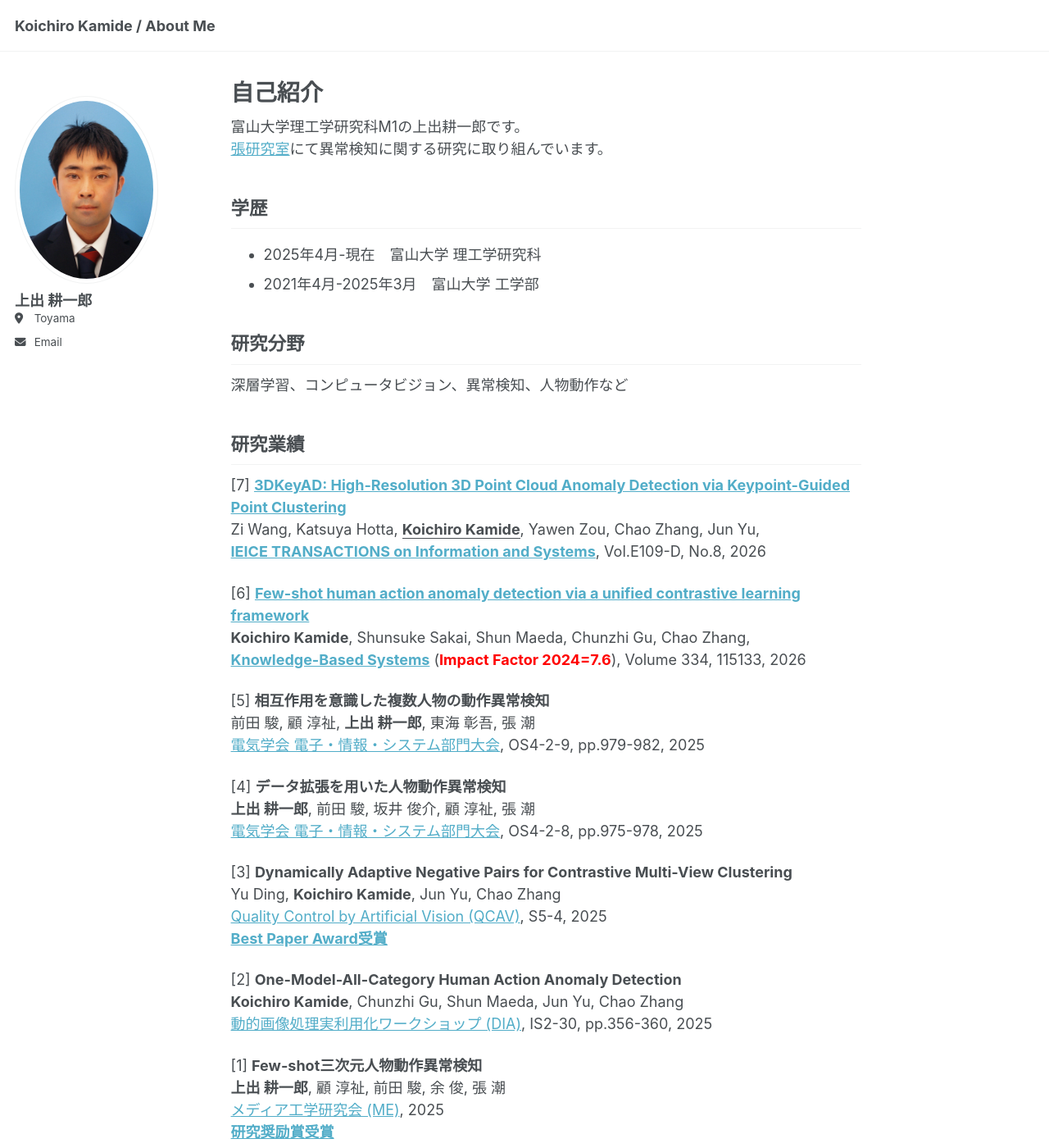
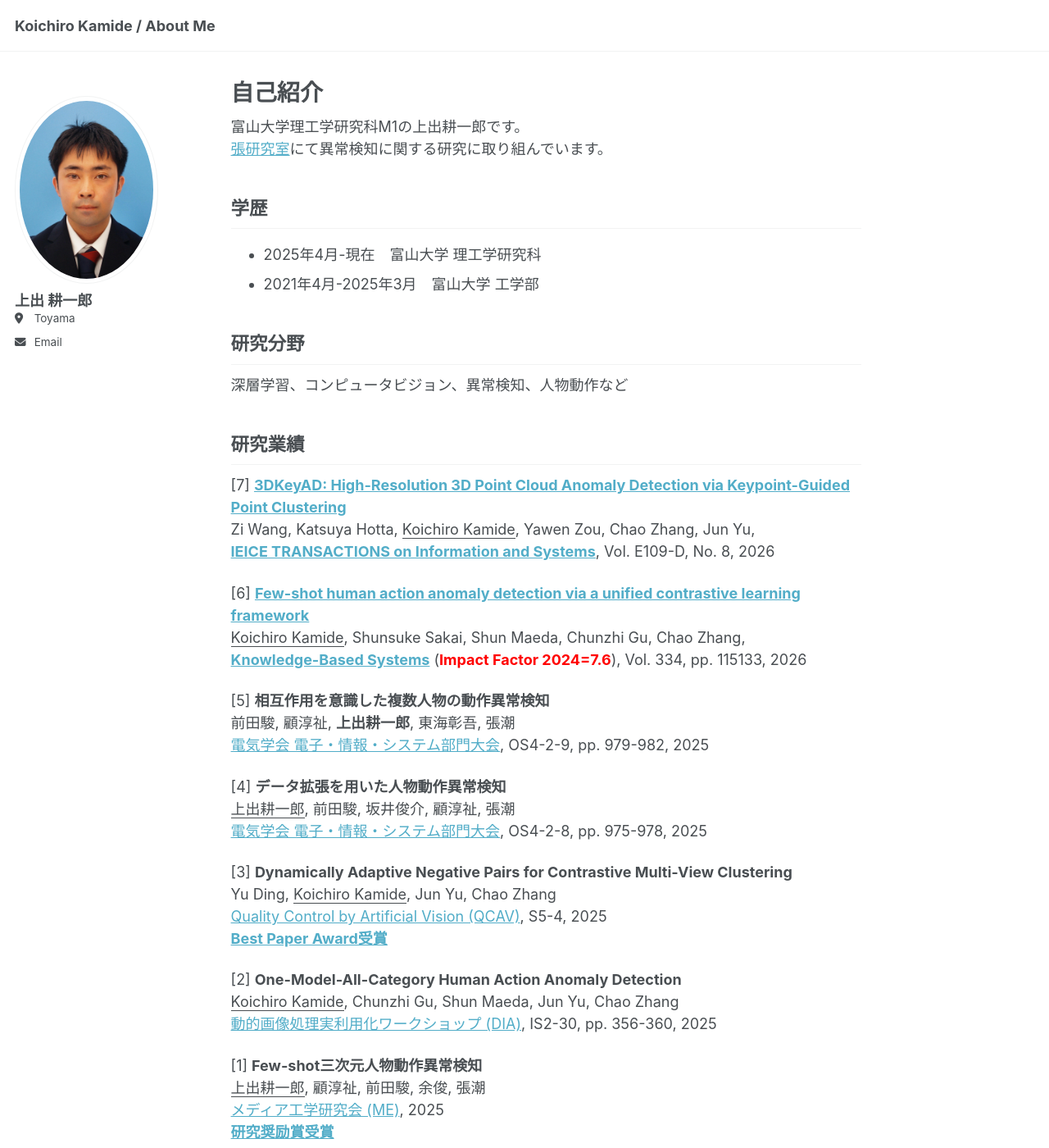
Before and after one commit to koichiro-kamide/koichiro-kamide.github.io, a Jekyll site: the page built from _pages/about.md, in a window 1280 px wide and 1400 px high. Shown: the whole window at 82% size. Built offline with Jekyll 4.4.1, drawn with Linux system fonts in a browser that asks for light colours.

Commit message:
Update about.md

```diff
--- a/_pages/about.md
+++ b/_pages/about.md
@@ -40,32 +40,32 @@ redirect_from:
 
 ## 研究業績
 [7] [**3DKeyAD: High-Resolution 3D Point Cloud Anomaly Detection via Keypoint-Guided Point Clustering**](https://github.com/bigbearbear520/3DKeyAD)
-Zi Wang, Katsuya Hotta, **<u>Koichiro Kamide</u>**, Yawen Zou, Chao Zhang, Jun Yu,
-[**IEICE TRANSACTIONS on Information and Systems**](https://globals.ieice.org/en_transactions/information), Vol.E109-D, No.8, 2026
+Zi Wang, Katsuya Hotta, <u>Koichiro Kamide</u>, Yawen Zou, Chao Zhang, Jun Yu,
+[**IEICE TRANSACTIONS on Information and Systems**](https://globals.ieice.org/en_transactions/information), Vol. E109-D, No. 8, 2026
 
 [6] [**Few-shot human action anomaly detection via a unified contrastive learning framework**](https://www.sciencedirect.com/science/article/pii/S0950705125021689)
-**Koichiro Kamide**, Shunsuke Sakai, Shun Maeda, Chunzhi Gu, Chao Zhang,
-[**Knowledge-Based Systems**](https://www.sciencedirect.com/journal/knowledge-based-systems) (<span style="color: red; ">**Impact Factor 2024=7.6**</span>), Volume 334, 115133, 2026
+<u>Koichiro Kamide</u>, Shunsuke Sakai, Shun Maeda, Chunzhi Gu, Chao Zhang,
+[**Knowledge-Based Systems**](https://www.sciencedirect.com/journal/knowledge-based-systems) (<span style="color: red; ">**Impact Factor 2024=7.6**</span>), Vol. 334, pp. 115133, 2026
 
 [5] **相互作用を意識した複数人物の動作異常検知**
-前田 駿, 顧 淳祉, **上出 耕一郎**, 東海 彰吾, 張 潮
-[電気学会 電子・情報・システム部門大会](https://www.iee.jp/eiss/event/conf2025), OS4-2-9, pp.979-982, 2025
+前田駿, 顧淳祉, **上出耕一郎**, 東海彰吾, 張潮
+[電気学会 電子・情報・システム部門大会](https://www.iee.jp/eiss/event/conf2025), OS4-2-9, pp. 979-982, 2025
 
 [4] **データ拡張を用いた人物動作異常検知**
-**上出 耕一郎**, 前田 駿, 坂井 俊介, 顧 淳祉, 張 潮
-[電気学会 電子・情報・システム部門大会](https://www.iee.jp/eiss/event/conf2025), OS4-2-8, pp.975-978, 2025
+<u>上出耕一郎</u>, 前田駿, 坂井俊介, 顧淳祉, 張潮
+[電気学会 電子・情報・システム部門大会](https://www.iee.jp/eiss/event/conf2025), OS4-2-8, pp. 975-978, 2025
 
 [3] **Dynamically Adaptive Negative Pairs for Contrastive Multi-View Clustering**
-Yu Ding, **Koichiro Kamide**, Jun Yu, Chao Zhang
+Yu Ding, <u>Koichiro Kamide</u>, Jun Yu, Chao Zhang
 [Quality Control by Artificial Vision (QCAV)](https://www.tc-iaip.org/qcav/2025/), S5-4, 2025
 [**Best Paper Award受賞**](https://www.tc-iaip.org/qcav/2025/#:~:text=S5%2D4%E2%80%83Dynamically%20Adaptive%20Negative%20Pairs%20for%20Contrastive%20Multi%2DView%20Clustering)
 
 [2] **One-Model-All-Category Human Action Anomaly Detection**
-**Koichiro Kamide**, Chunzhi Gu, Shun Maeda, Jun Yu, Chao Zhang
-[動的画像処理実利用化ワークショップ (DIA)](https://www.tc-iaip.org/dia/2025/), IS2-30, pp.356-360, 2025
+<u>Koichiro Kamide</u>, Chunzhi Gu, Shun Maeda, Jun Yu, Chao Zhang
+[動的画像処理実利用化ワークショップ (DIA)](https://www.tc-iaip.org/dia/2025/), IS2-30, pp. 356-360, 2025
 
 [1] **Few-shot三次元人物動作異常検知**
-**上出 耕一郎**, 顧 淳祉, 前田 駿, 余 俊, 張 潮
+<u>上出耕一郎</u>, 顧淳祉, 前田駿, 余俊, 張潮
 [メディア工学研究会 (ME)](https://www.ite.or.jp/ken/program/index.php?tgs_regid=eaad7329a67e51120a4fda78e0770437c4d94cd15318bc2211cb5356630849dd&tgid=ITE-ME), 2025
 [**研究奨励賞受賞**](https://www.ite.or.jp/study/me/files/award.html)
 
```
